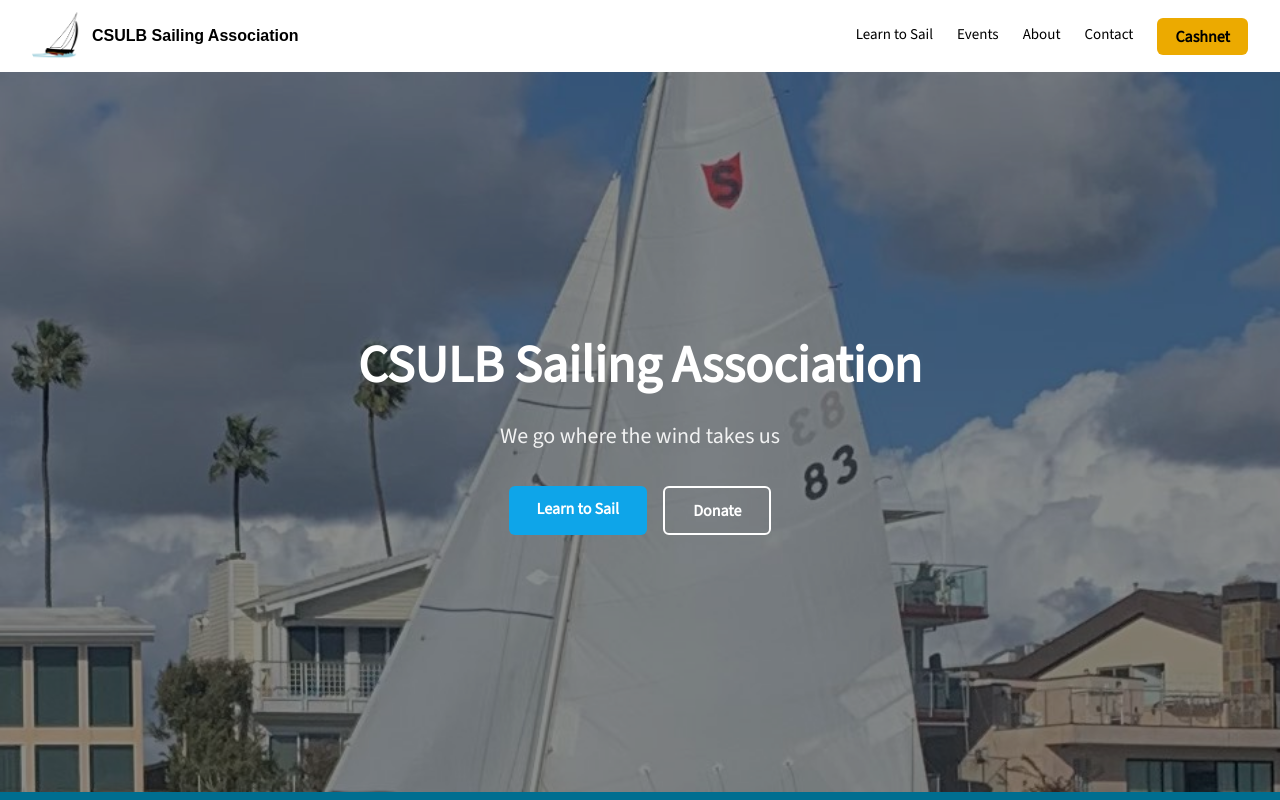
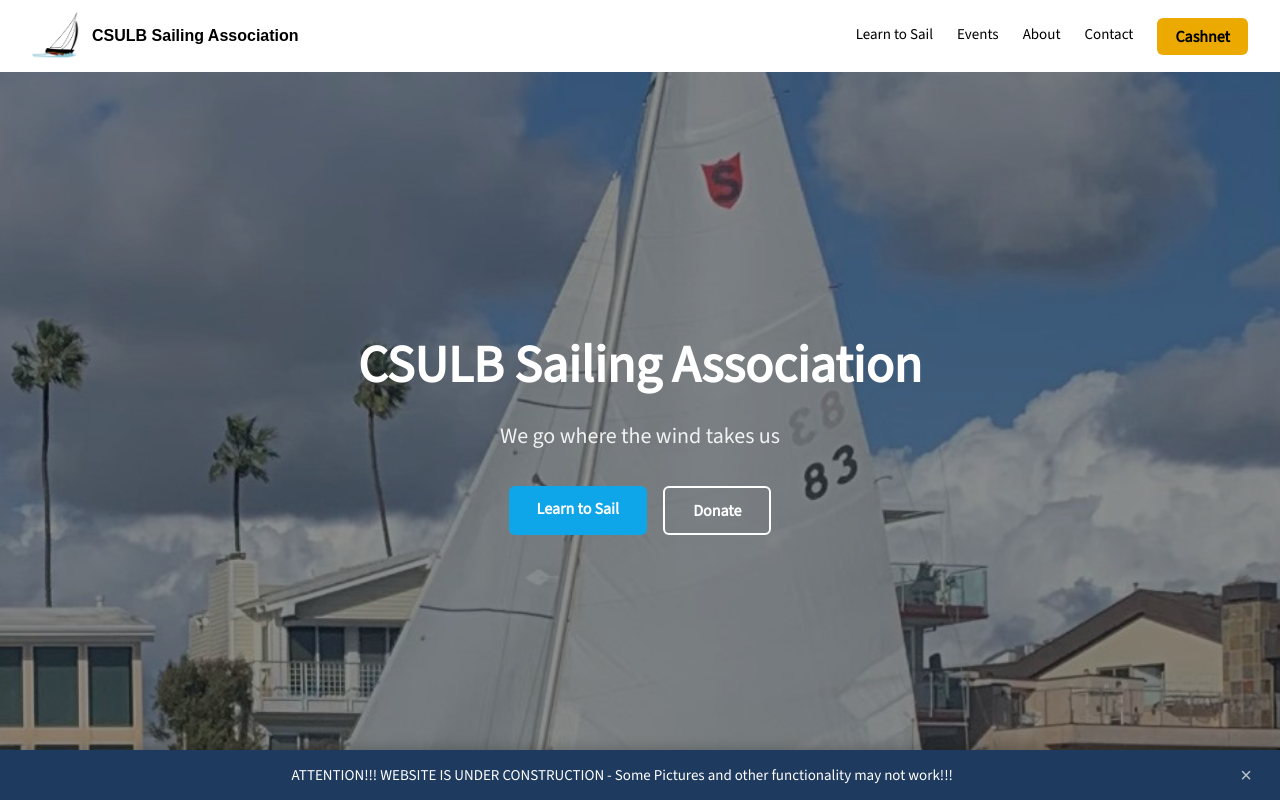
Before and after one commit to InpErros/navis-velata, a Next.js app: page / in a window 1280 px wide. Shown: the top 800 px of the page. Built offline with nearby package versions, Linux system fonts and the light colour scheme; a web font is replaced by a local one.

Commit message:
Added message banner

```diff
--- /dev/null
+++ b/app/components/SiteBanner.js
@@ -0,0 +1,47 @@
+'use client';
+
+import { useState } from 'react';
+
+export default function SiteBanner({ message }) {
+  const [dismissed, setDismissed] = useState(false);
+
+  if (!message || dismissed) return null;
+
+  return (
+    <div style={{
+      position: 'fixed',
+      bottom: 0,
+      left: 0,
+      right: 0,
+      backgroundColor: '#1e3a5f',
+      color: '#ffffff',
+      padding: '14px 24px',
+      display: 'flex',
+      alignItems: 'center',
+      justifyContent: 'space-between',
+      gap: '16px',
+      zIndex: 999,
+      boxShadow: '0 -2px 12px rgba(0,0,0,0.2)',
+    }}>
+      <p style={{ margin: 0, fontSize: '15px', lineHeight: '1.5', flex: 1, textAlign: 'center' }}>
+        {message}
+      </p>
+      <button
+        onClick={() => setDismissed(true)}
+        aria-label="Dismiss banner"
+        style={{
+          background: 'none',
+          border: 'none',
+          color: 'rgba(255,255,255,0.7)',
+          fontSize: '20px',
+          cursor: 'pointer',
+          lineHeight: 1,
+          flexShrink: 0,
+          padding: '0 4px',
+        }}
+      >
+        ×
+      </button>
+    </div>
+  );
+}
--- a/app/layout.js
+++ b/app/layout.js
@@ -4,6 +4,13 @@
 import { Analytics } from "@vercel/analytics/next"
 import { SpeedInsights } from "@vercel/speed-insights/next"
 import ExternalLinkModal from './components/ExternalLinkModal'
+import SiteBanner from './components/SiteBanner'
+
+// ─── Site-wide banner message ─────────────────────────────────────────────────
+// Set to a string to show a dismissible banner at the bottom of every page.
+// Set to null to hide it.
+const SITE_BANNER = 'ATTENTION!!! WEBSITE IS UNDER CONSTRUCTION - Some Pictures and other functionality may not work!!!'
+// Example: const SITE_BANNER = '🌊 Spring sailing courses are now open — register today!'
 
 export const metadata = {
   title: 'CSULB Sailing Association',
@@ -69,6 +76,7 @@
         <Analytics />
         <SpeedInsights />
         <ExternalLinkModal />
+        <SiteBanner message={SITE_BANNER} />
       </body>
     </html>
   )
```
